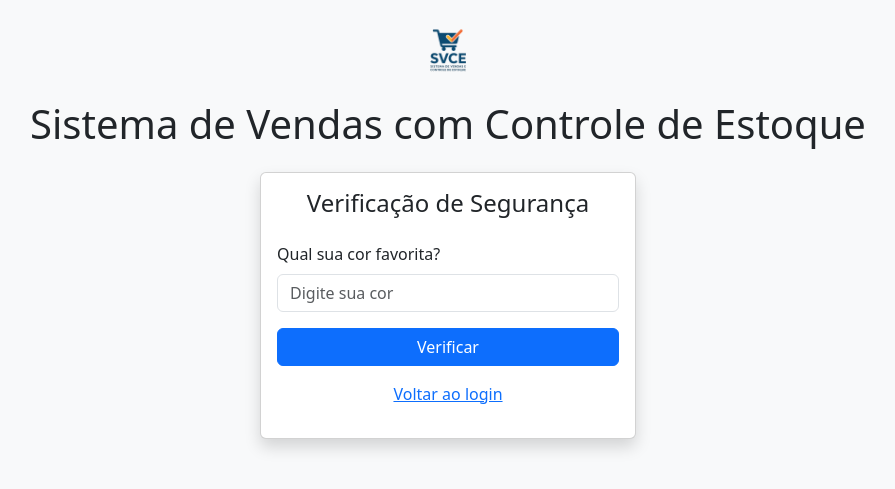
After one commit to ViniciusLvr/SVCE, a PHP site: page /psecreta.php in a window 1280 px wide. The commit adds this page. Shown: the top 489 px of the page, without its empty margins (192-1087 px from the left). Run offline with PHP 8.4, Linux system fonts and the light colour scheme; the visitor is signed in with stand-in values (Sample User, id 1).

Commit message:
recuperar senha

```diff
--- a/public/login.php
+++ b/public/login.php
@@ -50,9 +50,6 @@ if ($_SERVER['REQUEST_METHOD'] === 'POST') {
                     <div class="mb-3">
                         <input type="password" name="senha" class="form-control" placeholder="Senha" required>
                     </div>
-                    <div class="mb-3">
-                        <input type="CPF" name="CPF" class="form-control" placeholder="CPF" required>
-                    </div>
                     <div class="d-grid mb-3">
                         <button type="submit" class="btn btn-primary">Entrar</button>
                     </div>
--- /dev/null
+++ b/public/psecreta.php
@@ -0,0 +1,69 @@
+<?php
+session_start();
+require_once '../config/conexao.php';
+
+$mensagem = '';
+
+// Verifica se CPF está salvo na sessão
+if (!isset($_SESSION['CPF'])) {
+    header('Location: recuperarSenha.php');
+    exit;
+}
+
+$cpf = $_SESSION['CPF'];
+
+if ($_SERVER['REQUEST_METHOD'] === 'POST' && isset($_POST['psecreta'])) {
+    $corFavorita = trim($_POST['psecreta']);
+
+    // Buscar usuário pelo CPF e verificar se a cor favorita bate
+    $stmt = $pdo->prepare("SELECT * FROM usuarios WHERE CPF = :CPF AND psecreta = :cor LIMIT 1");
+    $stmt->execute([':CPF' => $CPF, ':cor' => $corFavorita]);
+    $usuario = $stmt->fetch();
+
+    if ($usuario) {
+        // Aqui você pode liberar o acesso para redefinir a senha
+        $mensagem = "<div class='alert alert-success'>Cor favorita confirmada! Usuário: " . htmlspecialchars($usuario['nome']) . ".</div>";
+
+        // Exemplo: redirecionar para página de reset de senha
+        // header('Location: redefinirSenha.php');
+        // exit;
+
+    } else {
+        $mensagem = "<div class='alert alert-danger'>Cor favorita não confere.</div>";
+    }
+}
+?>
+<!DOCTYPE html>
+<html lang="pt-br">
+<head>
+    <meta charset="UTF-8">
+    <title>Recuperar Conta - Sistema de Vendas</title>
+    <link href="https://cdn.jsdelivr.net/npm/bootstrap@5.3.0/dist/css/bootstrap.min.css" rel="stylesheet">
+</head>
+<body class="bg-light">
+    <img src="../img/logoSVCE.png" alt="logoSVCE" style="height:60px; margin: 20px auto; display: block;">
+    <h1 class="card-title text-center mb-4">Sistema de Vendas com Controle de Estoque</h1>
+
+    <div class="container mt-3" style="max-width: 400px;">
+        <div class="card shadow">
+            <div class="card-body">
+                <h4 class="card-title mb-4 text-center">Verificação de Segurança</h4>
+
+                <?= $mensagem ?>
+
+                <form method="POST">
+                    <div class="mb-3">
+                        <label for="psecreta" class="form-label">Qual sua cor favorita?</label>
+                        <input type="text" name="psecreta" id="psecreta" class="form-control" placeholder="Digite sua cor" required>
+                    </div>
+                    <div class="d-grid">
+                        <button type="submit" class="btn btn-primary">Verificar</button>
+                    </div>
+                </form>
+
+                <p class="mt-3 text-center"><a href="login.php">Voltar ao login</a></p>
+            </div>
+        </div>
+    </div>
+</body>
+</html>
```
Also changed, not shown: public/recuperarSenha.php (+6 -11 lines).
